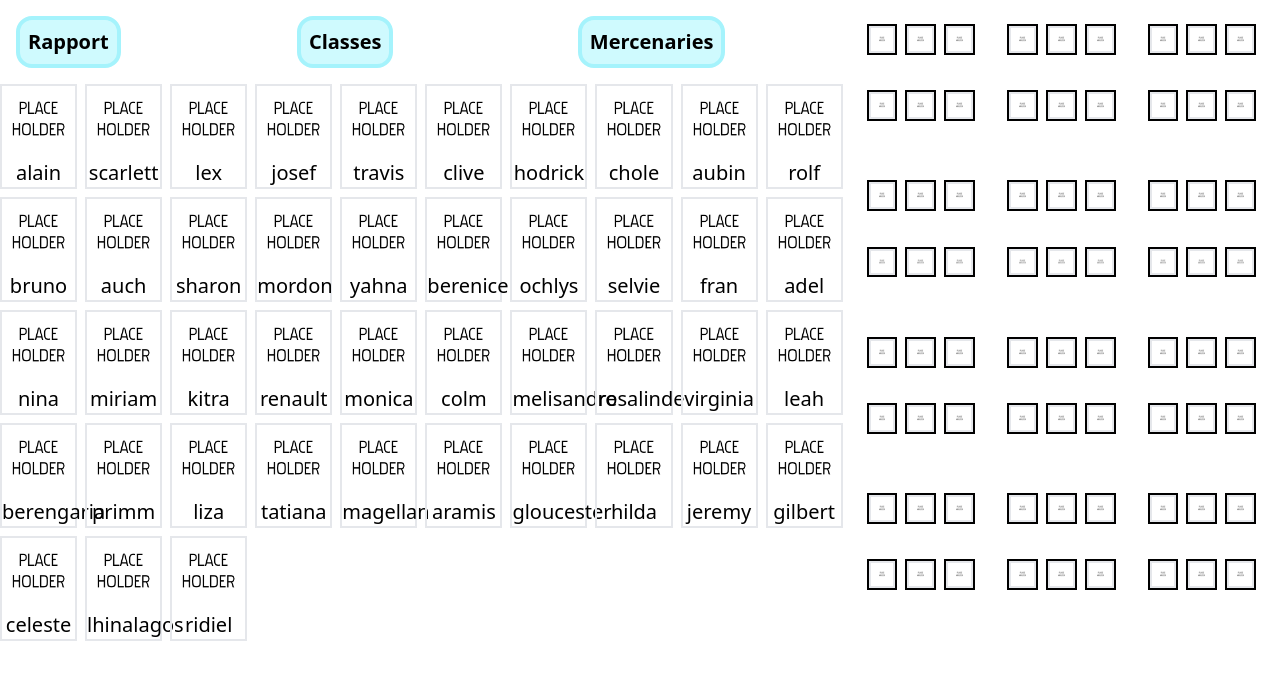
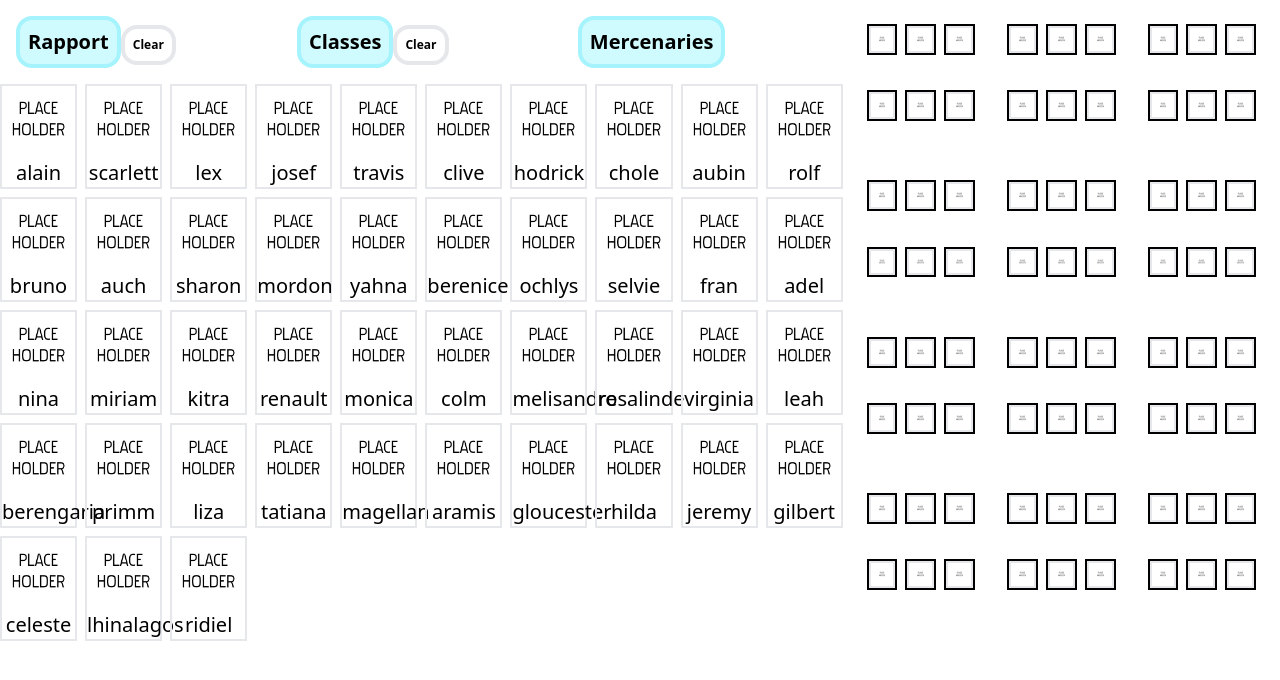
Before and after one commit to darsanech/UnicornSquad, a Vue app: page / in a window 1280 px wide. Shown: the top 680 px of the page. Built offline with nearby package versions, Linux system fonts and the light colour scheme.

Commit message:
clear buttons

```diff
--- a/src/components/filter/FilterList.vue
+++ b/src/components/filter/FilterList.vue
@@ -8,11 +8,18 @@
       >
         <p class="text-xl font-bold text-center">Rapport</p>
       </base-button>
+
+      <base-button @click="clearRapports">
+        <p class="text-xs font-bold text-center">Clear</p>
+      </base-button>
     </div>
 
     <div class="m-4">
       <base-button :mode="buttonIsSelected('class')" @click="selectDropDown('class')">
         <p class="text-xl font-bold text-center">Classes</p>
+      </base-button>
+      <base-button @click="clearClasses">
+        <p class="text-xs font-bold text-center">Clear</p>
       </base-button>
     </div>
 
@@ -98,6 +105,15 @@ function selectDropDown(option) {
 function disableRapport(unitId) {
   return rapportFilter.value.length >= 5 && !rapportFilter.value.includes(unitId)
 }
+function clearRapports() {
+  console.log('CLEARRRR')
+  rapportFilter.value = []
+}
+function clearClasses() {
+  console.log('CLEARCCC')
+
+  classesFilter.value = []
+}
 watch([rapportFilter, classesFilter], function () {
   applyFilter()
 })
```
